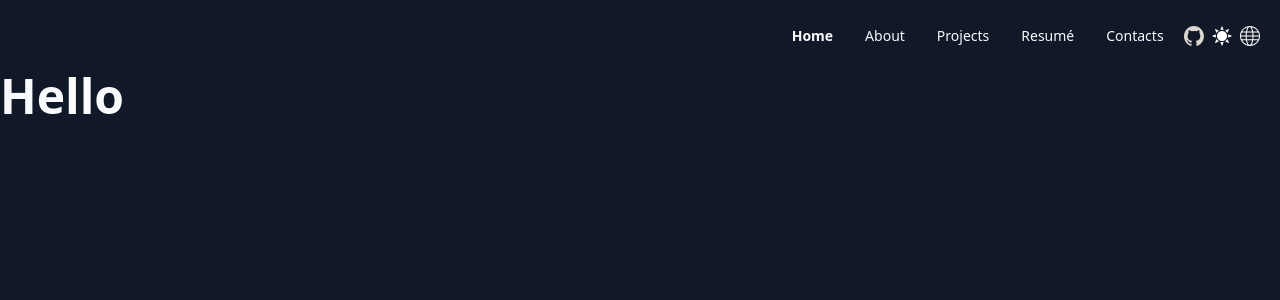
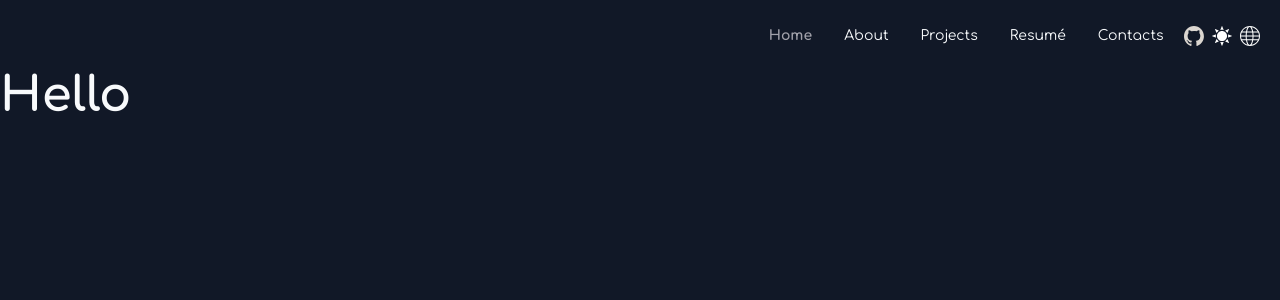
Before and after one commit to NotXia/notxia.github.io, a Vue app: page /#/ in a window 1280 px wide. Shown: the top 300 px of the page. Built offline with nearby package versions, Linux system fonts and the light colour scheme.

Commit message:
Update font

```diff
--- a/src/App.vue
+++ b/src/App.vue
@@ -1,6 +1,7 @@
 <template>
     <div class="bg-white text-gray-900
-                dark:bg-gray-900 min-h-screen dark:text-slate-50">
+                dark:bg-gray-900 min-h-screen dark:text-slate-50"
+         style="font-family: 'Comfortaa';">
         <RouterView />
     </div>
 </template>
--- a/src/assets/main.css
+++ b/src/assets/main.css
@@ -1,3 +1,5 @@
+@import url('https://fonts.googleapis.com/css2?family=Comfortaa:wght@300;400;500;600;700&display=swap');
+
 @tailwind base;
 @tailwind components;
 @tailwind utilities;
--- a/src/components/Navbar/NavLink.vue
+++ b/src/components/Navbar/NavLink.vue
@@ -1,8 +1,8 @@
 <template>
     <li>
         <router-link :to="props.to" :aria-current="is_active_page ? 'page' : null"
-                    :class="`block py-2 md:p-0 text-right md:text-center text-gray-700 dark:text-slate-50
-                             ${is_active_page ? 'font-bold' : 'font-normal hover:underline'}`">
+                    :class="`block py-2 md:p-0 text-right md:text-center
+                             ${is_active_page ? 'font-bold text-zinc-900 dark:text-zinc-400' : 'font-normal hover:underline text-gray-700 dark:text-slate-50'}`">
             {{ props.label }}
         </router-link>
     </li>
```
